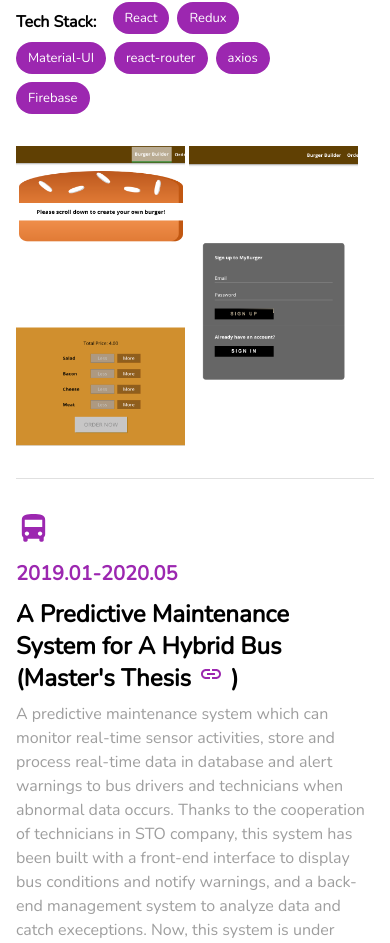
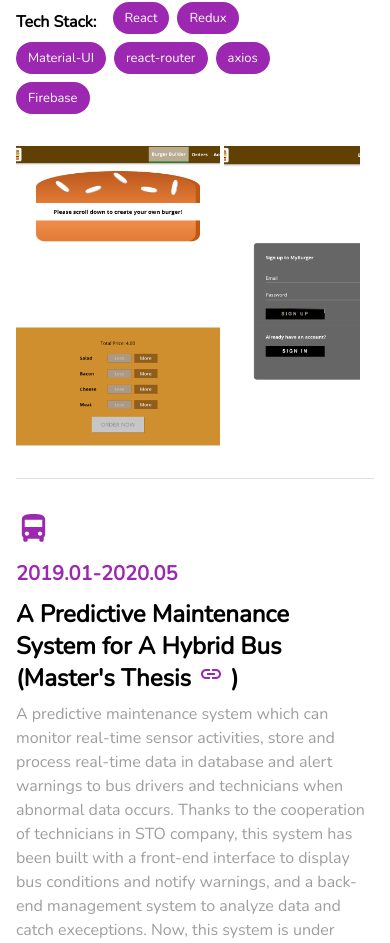
Before and after one commit to WendyChenj/My-Portfolio, a React (Create React App) app: page / in a window 390 px wide. Shown: the part 3507-4450 px from the top of the page. Built offline with nearby package versions, Linux system fonts and the light colour scheme.

Commit message:
projects images

```diff
--- a/src/components/About/About.js
+++ b/src/components/About/About.js
@@ -9,7 +9,7 @@ import '../Layout/GlobalCss.css';
 
 const About = () => {
     return (
-        <ContentGrid>
+        <ContentGrid id='about'>
             <Hidden smDown={ true }>
             <Grid container>
                 <Grid item md={6}>
--- a/src/components/Projects/Projects.js
+++ b/src/components/Projects/Projects.js
@@ -24,7 +24,7 @@ const BurgerProjectImgs = () => {
         <GridList cellHeight={window.innerWidth > 700 ? 400: 300 } style={{ flexWrap: 'nowrap', transform:'translateZ(0)'}}>
             {Object.keys(images).map( img => {
                 return (
-                    <GridListTile cols={1} rows={1} key={img} >
+                    <GridListTile cols={window.innerWidth > 700 ? 0.8: 1.2} rows={1} key={img} >
                         <img src={images[img]} alt={img} className='project-image'/>
                     </GridListTile>
                 )}
```
